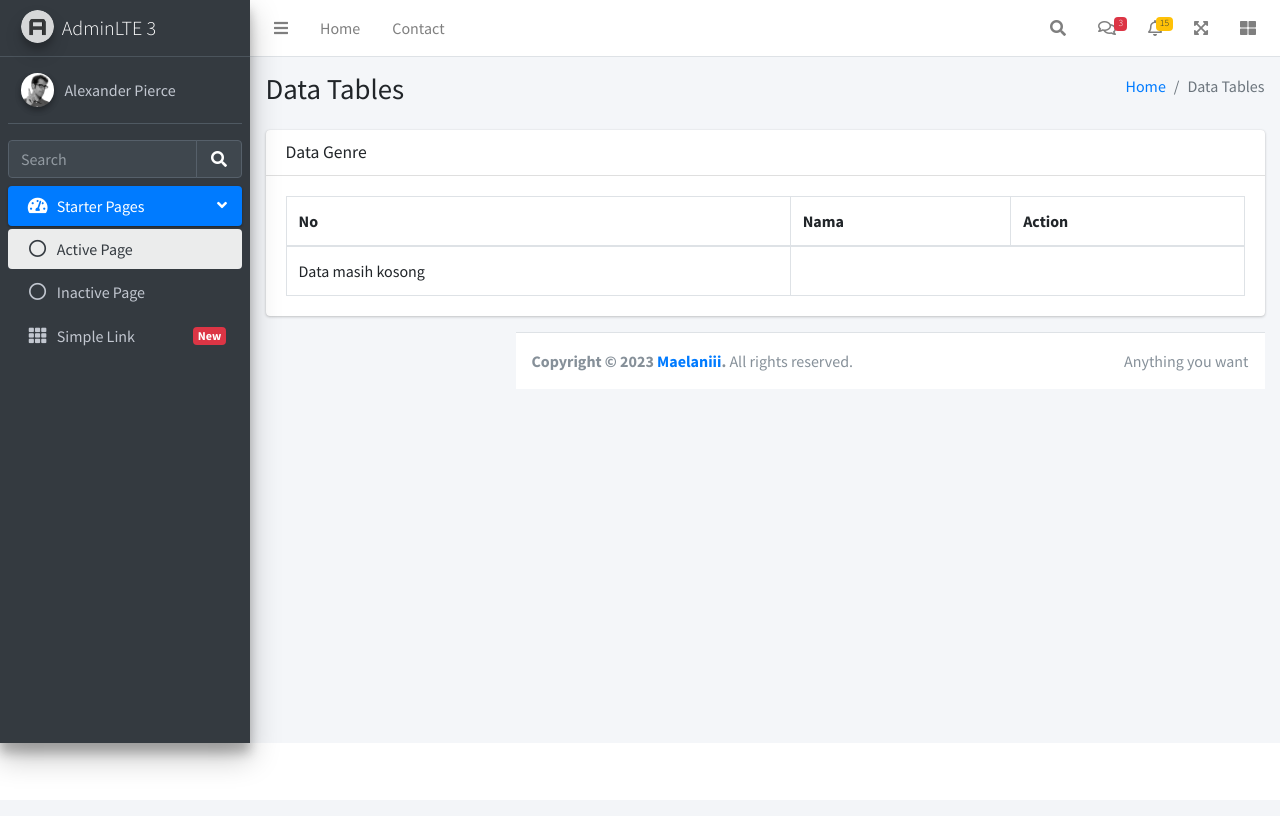
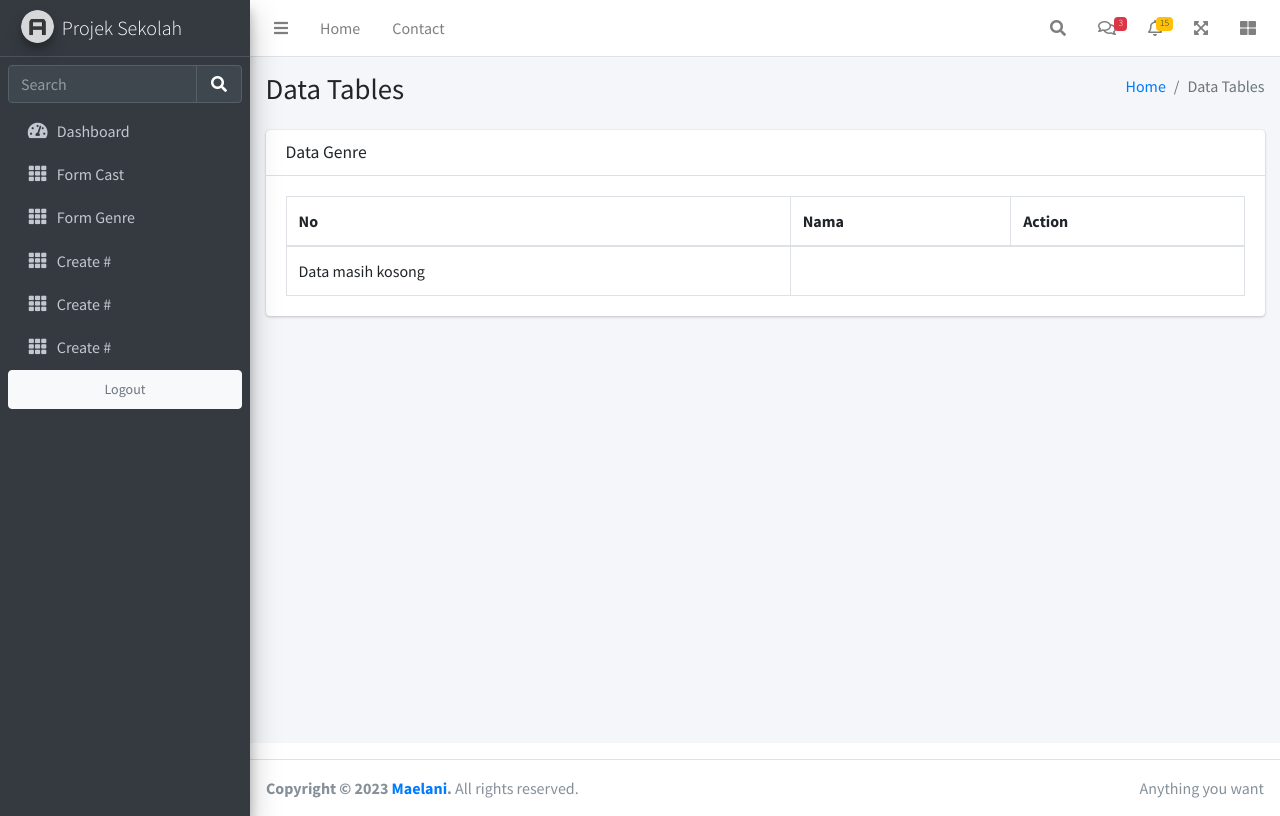
Before and after one commit to sitimaelani/project-laravel, a Laravel app: page /genre in a window 1280 px wide. Before the commit the page ends 764 px from the top, so only its background shows below. Run offline with Laravel 10, Linux system fonts and the light colour scheme; data that the repository does not hold is empty; some libraries are stand-ins or nearby versions.

Commit message:
Authentication : register, login & logout

```diff
--- a/app/Http/Controllers/GenreController.php
+++ b/app/Http/Controllers/GenreController.php
@@ -14,9 +14,9 @@ class GenreController extends Controller
     public function index()
     {
         //
-        $genres = Genre::all();
+        $genre = Genre::all();
 
-        return view('genre.index', compact('genres'));
+        return view('genre.index', compact('genre'));
     }
 
     /**
@@ -55,6 +55,8 @@ class GenreController extends Controller
     public function show(Genre $genre)
     {
         //
+        $genre = DB::table('genre')->where('id', $id)->get();
+        return view('genre.show', compact('genre'));
     }
 
     /**
@@ -63,6 +65,7 @@ class GenreController extends Controller
     public function edit(Genre $genre)
     {
         //
+        return view('genre.edit', compact('genre'));
     }
 
     /**
@@ -71,6 +74,17 @@ class GenreController extends Controller
     public function update(Request $request, Genre $genre)
     {
         //
+        $request->validate(
+            [
+                'nama' => 'required|unique:genres,nama|min:5',
+            ], [
+                'nama.required' => 'Nama harus diisi',
+                'nama.unique' => 'Nama sudah pernah digunakan!',
+                'nama.min' => 'Nama harus lebih dari 5 karakter',
+            ]);
+
+            $genre->update($request->all());
+            return redirect()->route('genre.index');
     }
 
     /**
--- a/app/Providers/RouteServiceProvider.php
+++ b/app/Providers/RouteServiceProvider.php
@@ -17,7 +17,7 @@ class RouteServiceProvider extends ServiceProvider
      *
      * @var string
      */
-    public const HOME = '/home';
+    public const HOME = '/dashboard';
 
     /**
      * Define your route model bindings, pattern filters, and other route configuration.
--- a/resources/views/cast/create.blade.php
+++ b/resources/views/cast/create.blade.php
@@ -55,5 +55,10 @@
                 <button type="submit" class="btn btn-primary">Next</button>
               </div>
             </form>
+            </div>
           </div>
+        </div>
+      </div>
+    </section>
+  </div>
     @endsection
--- a/resources/views/dashboard.blade.php
+++ b/resources/views/dashboard.blade.php
@@ -28,7 +28,7 @@
                         <div class="col-lg-6">
                             <div class="card">
                                 <div class="card-header">
-                                    <h5 class="m-0">Data </h5>
+                                    <h5 class="m-0">Data Cast</h5>
                                 </div>
                                 <div class="card-body">
                                     <h6 class="card-title">Lorem ipsum dolor sit amet.</h6>
--- a/resources/views/genre/create.blade.php
+++ b/resources/views/genre/create.blade.php
@@ -48,5 +48,10 @@
                 <button type="submit" class="btn btn-primary">Next</button>
               </div>
             </form>
+            </div>
           </div>
+        </div>
+      </div>
+    </section>
+    </div>
     @endsection
--- a/resources/views/genre/index.blade.php
+++ b/resources/views/genre/index.blade.php
@@ -47,16 +47,16 @@
                     </thead>
                     <tbody>
                     </tbody>
-                    @forelse ($genres as $key => $value)
-                    <form action="{{route ('genre.destroy', $value->id)}}" method="POST">
-                      @csrf
-                      @method('DELETE')
+                    @forelse ($genre as $key => $value)
                     <tr>
+                      <form action="{{route ('genre.destroy', $value->id)}}" method="POST">
+                        @csrf
+                        @method('DELETE')
                         <td>{{ $key + 1}}</td>
                         <td>{{ $value->nama}}</td>
                         <td>
-                            <a href="{{route('genre.edit', $value->id)}}" class="btn-sm btn-warning">
-                              <i class="fas fa-edit"></i>edit</a>
+                          <a href="{{route('genre.edit', $value->id)}}" class="btn-sm btn-warning">
+                            <i class="fas fa-edit"></i>edit</a>
 
                               <button type="submit" class="btn-sm btn-danger"><i class="fas fa-trash-alt"></i>hapus</button>
                             </form>
@@ -70,12 +70,13 @@
                     <tfoot>
                     </tfoot>
                     </table>
-                  </div>
-                  <!-- /.card-body -->
                 </div>
-                <!-- /.card -->
-
-
+              </div>
+            </div>
+          </div>
+        </div>
+    </section>
+</div>
 @endsection
 
 @push('script')
--- a/resources/views/layouts/master.blade.php
+++ b/resources/views/layouts/master.blade.php
@@ -15,7 +15,6 @@ scratch. This page gets rid of all links and provides the needed markup only.
   <link rel="stylesheet" href="{{asset('Template/plugins/fontawesome-free/css/all.min.css')}}">
   <!-- Theme style -->
   <link rel="stylesheet" href="{{asset('Template/dist/css/adminlte.min.css')}}">
-  @stack('css')
 </head>
 <body class="hold-transition sidebar-mini">
 <div class="wrapper">
@@ -37,7 +36,5 @@ scratch. This page gets rid of all links and provides the needed markup only.
 <script src="{{ asset('Template/plugins/bootstrap/js/bootstrap.bundle.min.js')}}"></script>
 <!-- AdminLTE App -->
 <script src="{{ asset('Template/dist/js/adminlte.min.js')}}"></script>
-
-@stack('script')
 </body>
 </html>
--- a/resources/views/separate/footer.blade.php
+++ b/resources/views/separate/footer.blade.php
@@ -1,9 +1,9 @@
-<!-- Main Footer -->
-<footer class="main-footer">
+<footer class="main-footer mt-3">
     <!-- To the right -->
     <div class="float-right d-none d-sm-inline">
         Anything you want
     </div>
     <!-- Default to the left -->
-  <strong>Copyright &copy; 2023 <a href="https://www.instagram.com/maelaniii__/">Maelaniii</a>.</strong> All rights reserved.
+    <strong>Copyright &copy; 2023 <a href="https://www.instagram.com/maelaniii__/">Maelani</a>.</strong> All rights
+    reserved.
   </footer>
--- a/resources/views/separate/sidebar.blade.php
+++ b/resources/views/separate/sidebar.blade.php
@@ -1,26 +1,18 @@
 <aside class="main-sidebar sidebar-dark-primary elevation-4">
   <!-- Brand Logo -->
-  <a href="index3.html" class="brand-link">
-    <img src="{{ asset('template/dist/img/AdminLTELogo.png')}}" alt="AdminLTE Logo" class="brand-image img-circle elevation-3" style="opacity: .8">
-    <span class="brand-text font-weight-light">AdminLTE 3</span>
+  <a href="({{ route('dashboard') }})" class="brand-link">
+      <img src="{{ asset('Template/dist/img/AdminLTELogo.png') }}" alt="Logo"
+          class="brand-image img-circle elevation-3" style="opacity: .8">
+      <span class="brand-text font-weight-light">Projek Sekolah</span>
   </a>
 
   <!-- Sidebar -->
-  <div class="sidebar">
-    <!-- Sidebar user panel (optional) -->
-    <div class="user-panel mt-3 pb-3 mb-3 d-flex">
-      <div class="image">
-        <img src="{{ asset('template/dist/img/user2-160x160.jpg')}}" class="img-circle elevation-2" alt="User Image">
-      </div>
-      <div class="info">
-        <a href="#" class="d-block">Alexander Pierce</a>
-      </div>
-    </div>
-
+  <div class="sidebar mt-2">
       <!-- SidebarSearch Form -->
       <div class="form-inline">
           <div class="input-group" data-widget="sidebar-search">
-        <input class="form-control form-control-sidebar" type="search" placeholder="Search" aria-label="Search">
+              <input class="form-control form-control-sidebar" type="search" placeholder="Search"
+                  aria-label="Search">
               <div class="input-group-append">
                   <button class="btn btn-sidebar">
                       <i class="fas fa-search fa-fw"></i>
@@ -31,48 +23,72 @@
 
       <!-- Sidebar Menu -->
       <nav class="mt-2">
-      <ul class="nav nav-pills nav-sidebar flex-column" data-widget="treeview" role="menu" data-accordion="false">
+          <ul class="nav nav-pills nav-sidebar flex-column" data-widget="treeview" role="menu"
+              data-accordion="false">
               <!-- Add icons to the links using the .nav-icon class
              with font-awesome or any other icon font library -->
-        <li class="nav-item menu-open">
-          <a href="#" class="nav-link active">
+              <li class="nav-item">
+                  <a href="{{ route('dashboard') }}" class="nav-link">
                       <i class="nav-icon fas fa-tachometer-alt"></i>
                       <p>
-              Starter Pages
-              <i class="right fas fa-angle-left"></i>
+                          Dashboard
                       </p>
-          </a>
-          <ul class="nav nav-treeview">
-            <li class="nav-item">
-              <a href="#" class="nav-link active">
-                <i class="far fa-circle nav-icon"></i>
-                <p>Active Page</p>
                   </a>
               </li>
               <li class="nav-item">
-              <a href="#" class="nav-link">
-                <i class="far fa-circle nav-icon"></i>
-                <p>Inactive Page</p>
+                  <a href="{{ route('cast.create') }}" class="nav-link">
+                      <i class="nav-icon fas fa-th"></i>
+                      <p>
+                          Form Cast
+                      </p>
                   </a>
               </li>
-          </ul>
+              <li class="nav-item">
+                  <a href="{{route('genre.create')}}" class="nav-link">
+                      <i class="nav-icon fas fa-th"></i>
+                      <p>
+                          Form Genre
+                      </p>
+                  </a>
+              </li>
+
+              <li class="nav-item">
+                  <a href="#" class="nav-link">
+                      <i class="nav-icon fas fa-th"></i>
+                      <p>
+                          Create #
+                      </p>
+                  </a>
               </li>
               <li class="nav-item">
                   <a href="#" class="nav-link">
                       <i class="nav-icon fas fa-th"></i>
                       <p>
-              Simple Link
-              <span class="right badge badge-danger">New</span>
+                          Create #
                       </p>
                   </a>
               </li>
+              <li class="nav-item">
+                  <a href="#" class="nav-link">
+                      <i class="nav-icon fas fa-th"></i>
+                      <p>
+                          Create #
+                      </p>
+                  </a>
+              </li>
+              <li class="nav-item">
+                <form action="{{ route('auth.logout')}}" method="POST">
+                @csrf
+                <button type="submit" class="nav-link btn btn-light btn-sm">Logout</button>
+                </form>
+              </li>
           </ul>
       </nav>
-    <!-- /.sidebar-menu -->
   </div>
-  <!-- /.sidebar -->
 </aside>
 
+
+<!-- Control Sidebar -->
 <aside class="control-sidebar control-sidebar-dark">
   <!-- Control sidebar content goes here -->
   <div class="p-3">
@@ -80,3 +96,4 @@
       <p>Sidebar content</p>
   </div>
 </aside>
+<!-- /.control-sidebar -->
--- a/routes/web.php
+++ b/routes/web.php
@@ -2,8 +2,10 @@
 
 use Illuminate\Support\Facades\Route;
 use App\Http\Controllers\{
+    UserController,
     CastController,
     GenreController,
+    AuthController
 };
 
 
@@ -35,6 +37,16 @@ use App\Http\Controllers\{
 // Route::get('/', function () {
 //         return view('cast.create');
 //     });
+Route::controller(AuthController::class)->group(function() {
+    Route::get('/register', 'register')->name('auth.register');
+    Route::post('/store', 'store')->name('auth.store');
+    Route::get('/login', 'login')->name('auth.login');
+    Route::post('/auth', 'authentication')->name('auth.authentication');
+    Route::get('/dashboard', 'dashboard')->name('auth.dashboard');
+    Route::post('/logout', 'logout')->name('auth.logout');
+});
+
+
 Route::get('/', function () {
     return view('dashboard');
 })->name('dashboard');
```
Also changed, not shown: app/Http/Controllers/AuthController.php (added, +91 -0 lines), app/Http/Controllers/AuthorController.php (added, +64 -0 lines), resources/views/auth/dashboard.blade.php (added, +42 -0 lines), resources/views/auth/login.blade.php (added, +82 -0 lines), resources/views/auth/register.blade.php (added, +89 -0 lines), resources/views/cast/edit.blade.php (+6 -1 lines), resources/views/cast/index.blade.php (+9 -5 lines), resources/views/cast/show.blade.php (+6 -1 lines), resources/views/genre/edit.blade.php (+11 -20 lines), resources/views/genre/show.blade.php (+7 -11 lines). Lines whose indentation alone changed are shown as unchanged.
